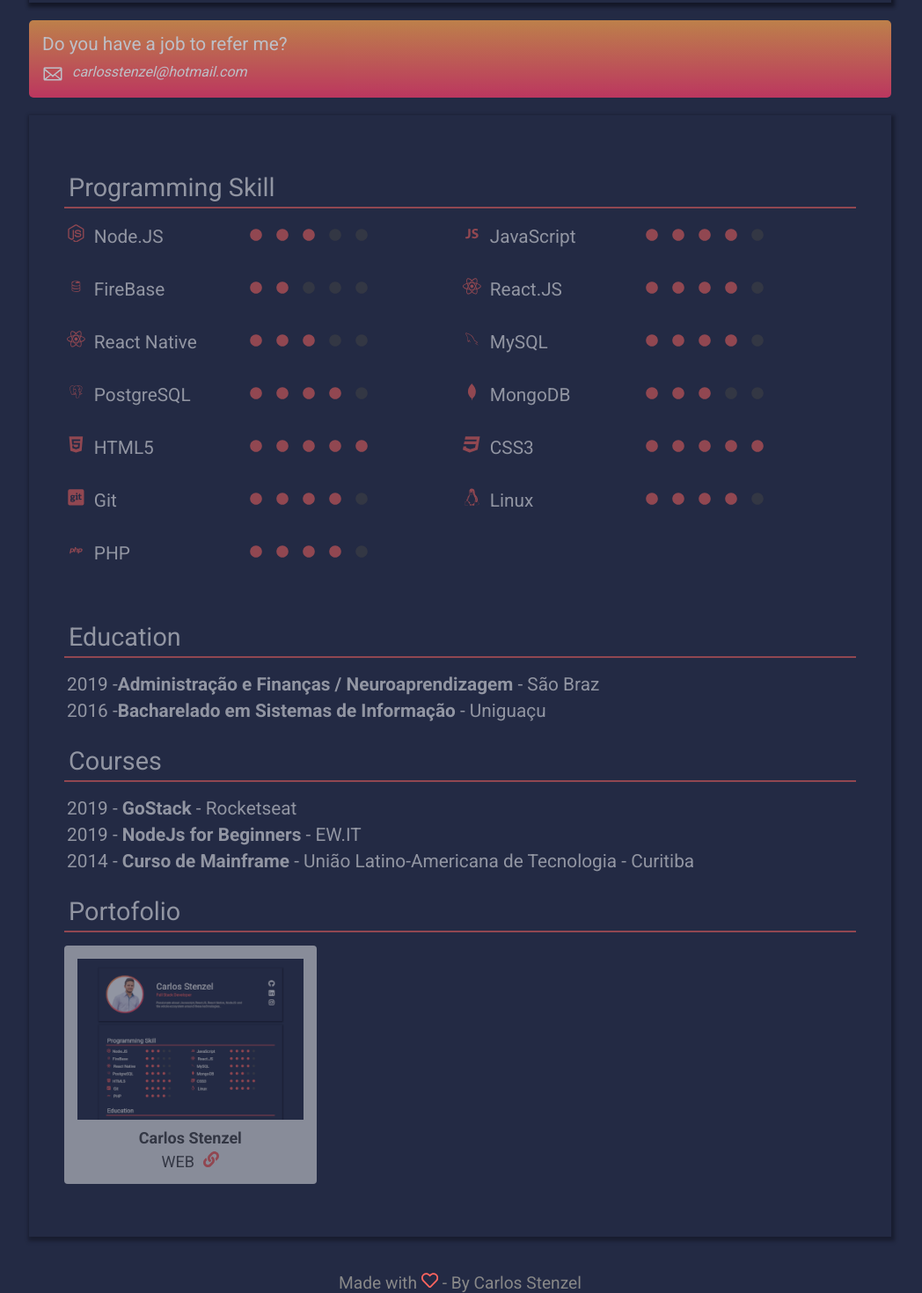
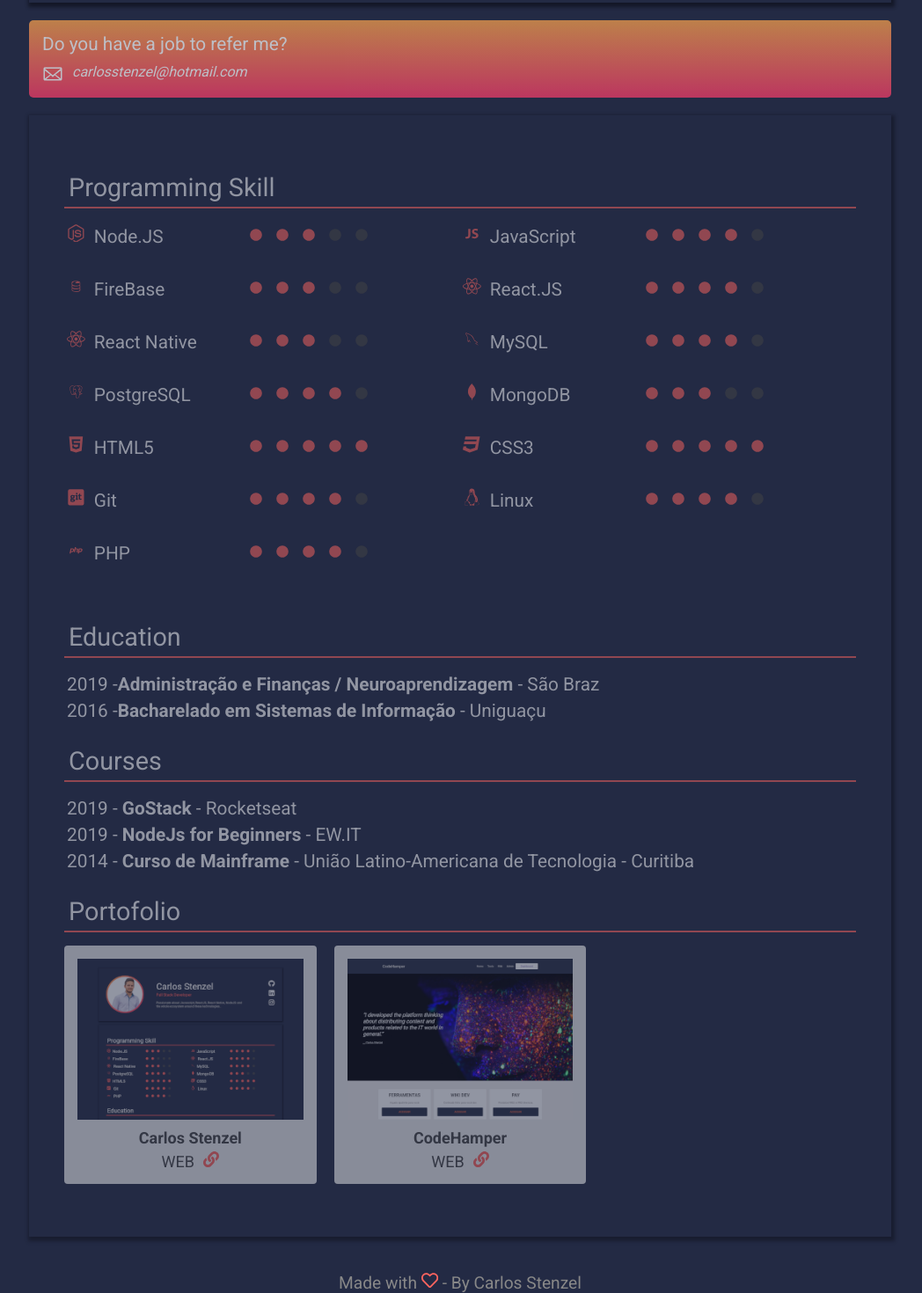
Before and after one commit to carlosstenzel/carlosstenzel-website, a React (Create React App) app: page / in a window 1280 px wide. Shown: the part 284-1754 px from the top of the page at 88% size, without its empty margins (117-1165 px from the left). Built offline with nearby package versions, Linux system fonts and the light colour scheme.

Commit message:
add new item port

```diff
--- a/src/components/Portfolio/index.js
+++ b/src/components/Portfolio/index.js
@@ -3,6 +3,7 @@ import React from "react";
 import { FaLink } from "react-icons/fa";
 
 import Port_CarlosStenzel from "../../assets/port_carlosstenzel.png";
+import Port_CodeHamper from "../../assets/port_codehamper.png";
 
 // import { Container } from './styles';
 
@@ -23,6 +24,18 @@ export default function Portfolio() {
             </a>
           </p>
         </li>
+        <li>
+          <img src={Port_CodeHamper} alt="CodeHamper" />
+          <p>
+            <strong>CodeHamper</strong>
+            <br />
+            <span>WEB</span>
+
+            <a href="https://codehamper.com/" target="_bank">
+              <FaLink />
+            </a>
+          </p>
+        </li>
       </ul>
     </div>
   );
--- a/src/pages/Home/index.js
+++ b/src/pages/Home/index.js
@@ -32,7 +32,7 @@ export default class Home extends Component {
           <ul>
             <Skill name="Node.JS" icon={<FaNodeJs />} level="3" />
             <Skill name="JavaScript" icon={<DiJavascript1 />} level="4" />
-            <Skill name="FireBase" icon={<DiFirebase />} level="2" />
+            <Skill name="FireBase" icon={<DiFirebase />} level="3" />
             <Skill name="React.JS" icon={<FaReact />} level="4" />
             <Skill name="React Native" icon={<FaReact />} level="3" />
             <Skill name="MySQL" icon={<DiMysql />} level="4" />
```
Also changed, not shown: src/assets/port_codehamper.png (added).
